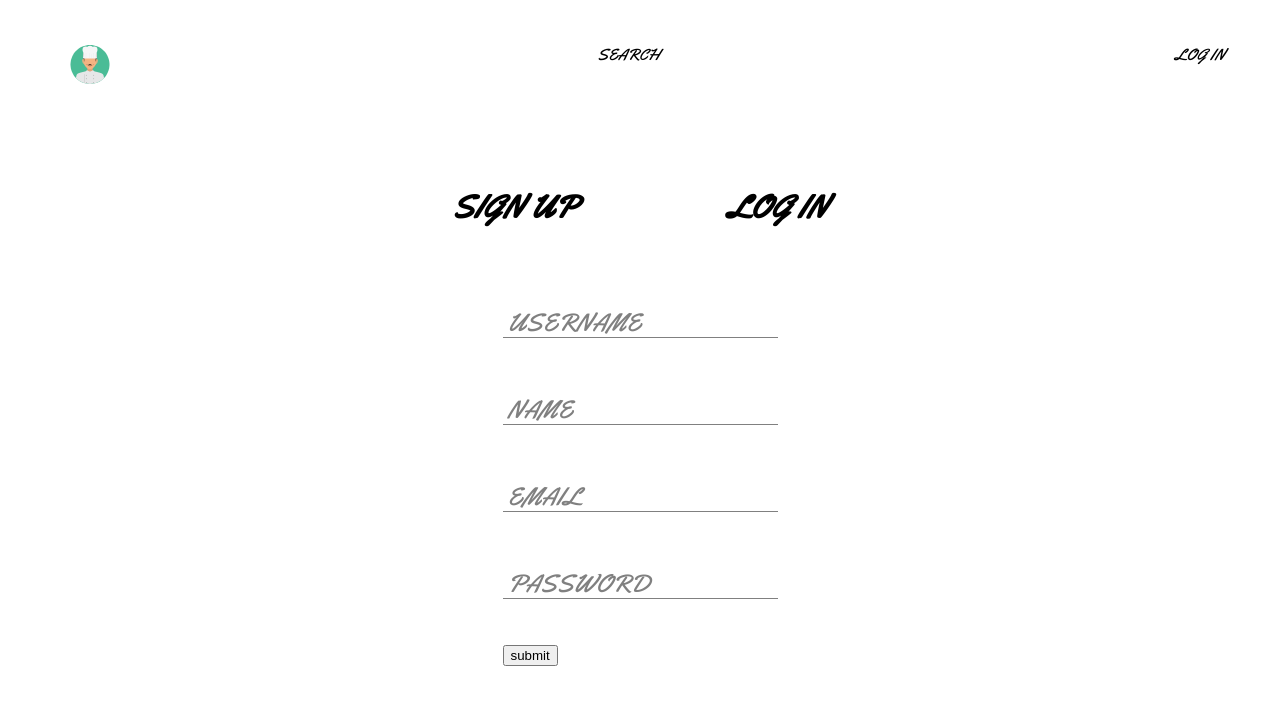
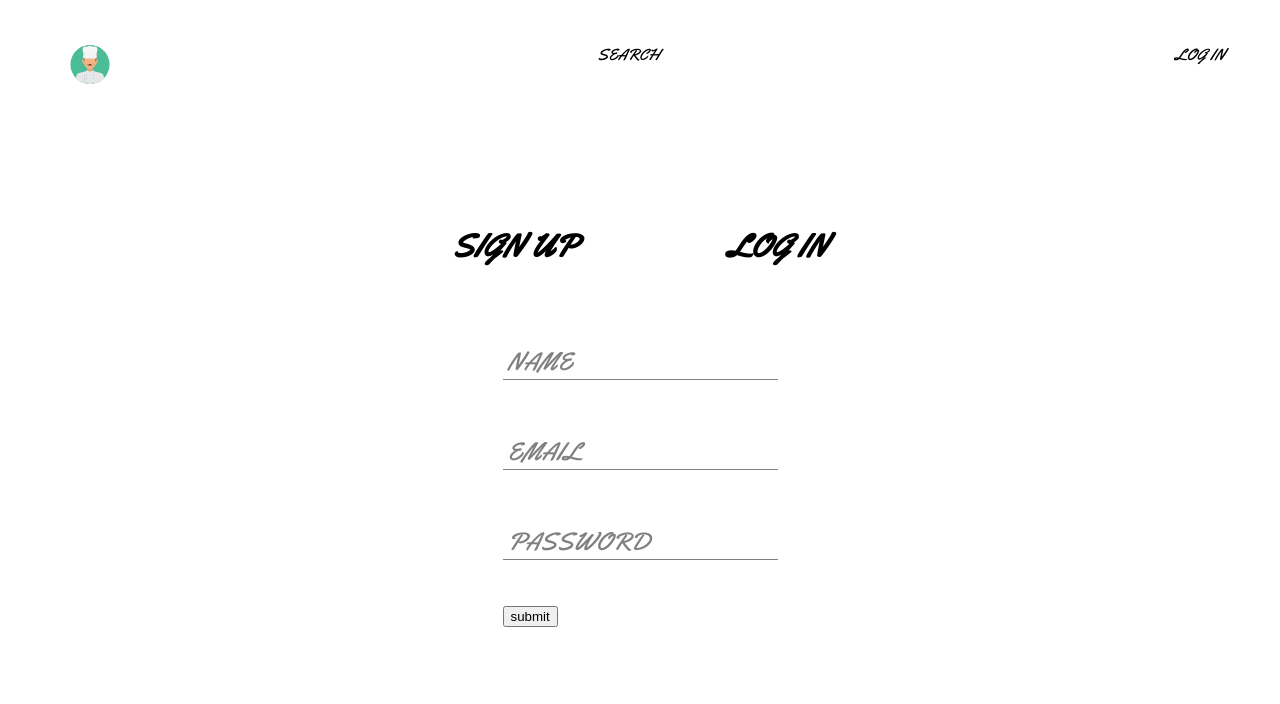
Before and after one commit to DeveloperIsh1179/ts-recipe-app, a React (Create React App) app: page /auth in a window 1280 px wide. Shown: the top 704 px of the page. Built offline with nearby package versions, Linux system fonts and the light colour scheme; what amazon-cognito-identity-js would draw is missing.

Commit message:
login and signup working as expected now

```diff
--- a/src/components/form-input/form-input.styles.tsx
+++ b/src/components/form-input/form-input.styles.tsx
@@ -37,6 +37,7 @@ background-color: white;
 color: ${subColor};
 font-size: 18px;
 padding:10px 10px 10px 5px;
+font-family: 'Yellowtail', cursive;
 display: block;
 width: 100%;
 border: none;
--- a/src/components/sign-in-form/sign-in-form.component.tsx
+++ b/src/components/sign-in-form/sign-in-form.component.tsx
@@ -22,7 +22,7 @@ function SignInForm(): JSX.Element {
   const handleOnSubmit = (event: FormEvent) => {
     event.preventDefault();
     signInCognito(userName, password);
-    // setFormFields(defaultFormFields);
+    setFormFields(defaultFormFields);
   };
   return (
     <SignInContainer>
--- a/src/components/sign-up-form/sign-up-form.component.tsx
+++ b/src/components/sign-up-form/sign-up-form.component.tsx
@@ -7,13 +7,12 @@ const defaultFormFields = {
   email: '',
   name: '',
   password: '',
-  userName: '',
 };
 
 function SignUpForm(): JSX.Element {
   const [formFields, setFormFields] = useState(defaultFormFields);
   const {
-    email, password, userName, name,
+    email, password, name,
   } = formFields;
 
   const handleOnChange = (event: ChangeEvent<HTMLInputElement>) => {
@@ -23,21 +22,13 @@ function SignUpForm(): JSX.Element {
 
   const handleOnSubmit = (event: FormEvent) => {
     event.preventDefault();
-    createCognitoSignUp(email, password, userName, name);
+    createCognitoSignUp(email, password, name);
     setFormFields(defaultFormFields);
   };
 
   return (
     <SignUpContainer>
       <form onSubmit={handleOnSubmit}>
-        <FormInput
-          label="USERNAME"
-          required
-          type="text"
-          name="userName"
-          value={userName}
-          onChange={handleOnChange}
-        />
         <FormInput
           label="NAME"
           required
```
Also changed, not shown: src/utils/amazon-cognito/amazon-cognito.utils.tsx (+1 -8 lines).
